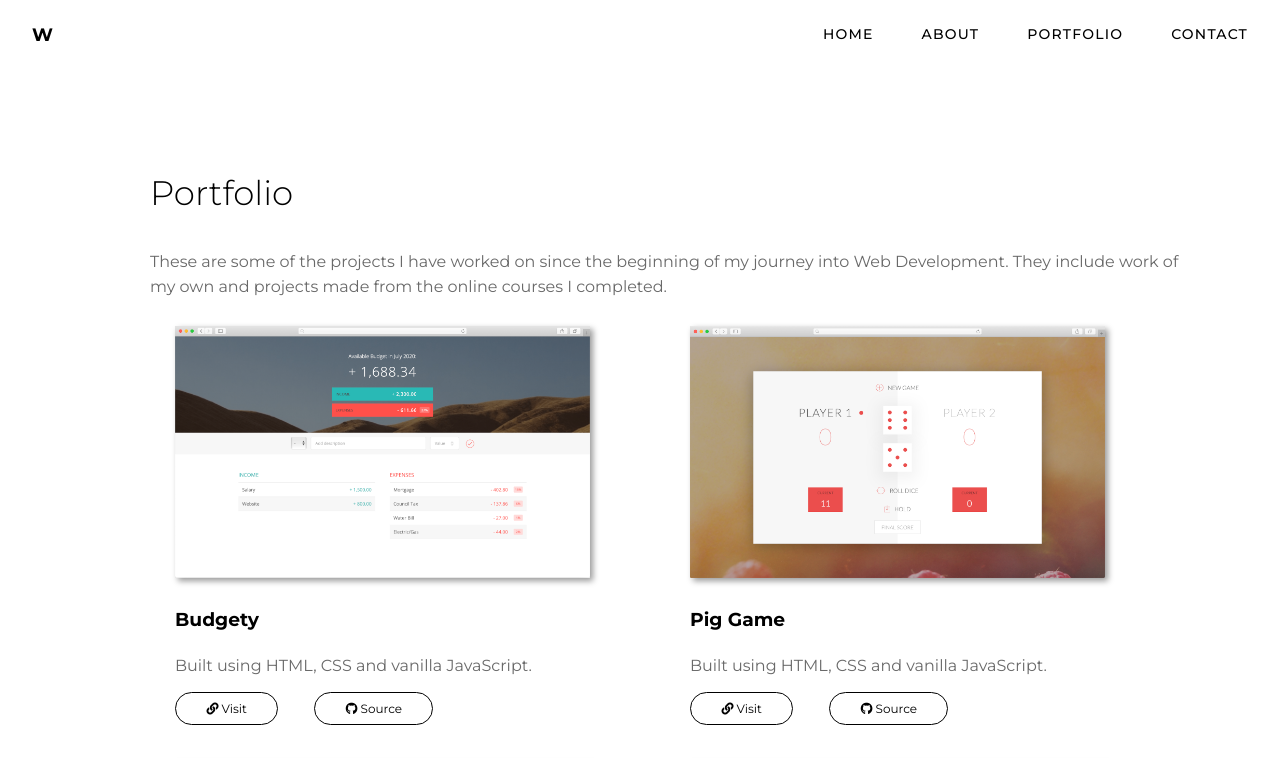
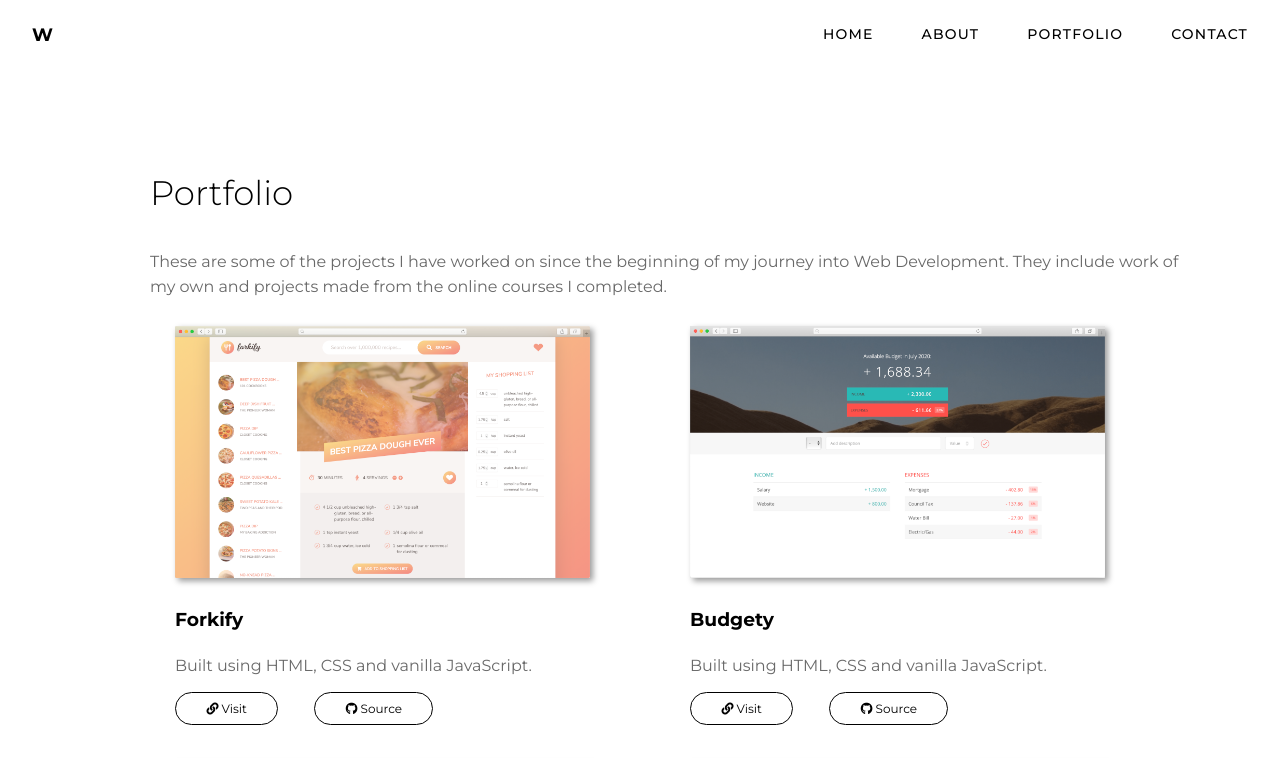
Before and after one commit to wwilsonnorth/wwilsonnorth.github.io, a plain HTML site: page portfolio.html in a window 1280 px wide. Shown: the top 758 px of the page. Drawn offline with Linux system fonts and the light colour scheme.

Commit message:
added new project to portfolio page

```diff
--- a/portfolio.html
+++ b/portfolio.html
@@ -44,6 +44,19 @@
                 They include work of my own and projects made from the online courses I completed.</p>
 
             <div class="flex-container">
+                <div class="flex-item">
+                    <img src="img/Forkify.png" alt="forkify-screenshot" style="width: 100%;">
+                    <h3>Forkify</h3>
+                    <p class="project-description">Built using HTML, CSS and vanilla JavaScript.</p>
+                    <div class="link">
+                        <a class="link-item" href="https://wwilsonnorth.github.io/Forkify" target=”_blank"><i
+                                class="fas fa-link"></i>
+                            Visit</a>
+                        <a class="link-item" href="https://github.com/wwilsonnorth/Forkify" target=”_blank"><i
+                                class="fab fa-github"></i> Source</a>
+                    </div>
+                </div>
+
                 <div class="flex-item">
                     <img src="img/Budgety.png" alt="budgety-screenshot" style="width: 100%;">
                     <h3>Budgety</h3>
```
Also changed, not shown: img/Forkify.png (added).
